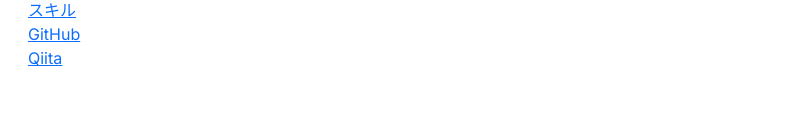
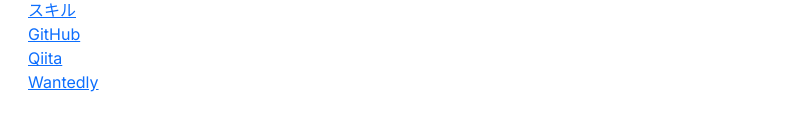
Before and after one commit to Dai-H15/my-portfolio, a Next.js app: page /profile in a window 1280 px wide. Shown: the part 170-300 px from the top of the page, without its empty margins (0-789 px from the left). Built offline with nearby package versions, Linux system fonts and the light colour scheme.

Commit message:
wantedlyを追加

```diff
--- a/src/app/ui/menubar.tsx
+++ b/src/app/ui/menubar.tsx
@@ -6,6 +6,7 @@
         "skills":"スキル",
         "github": "GitHub",
         "qiita": "Qiita",
+        "wantedly": "Wantedly",
     };
     const URLs: { [key: string]: string } = {
         "top":"/",
@@ -13,6 +14,7 @@
         "skills":"/skils",
         "github": "https://github.com/Dai-H15",
         "qiita": "https://qiita.com/Dai-H15",
+        "wantedly": "https://www.wantedly.com/id/Dai_h15",
     }
     let res=[];
     for(const key in Items){
```
